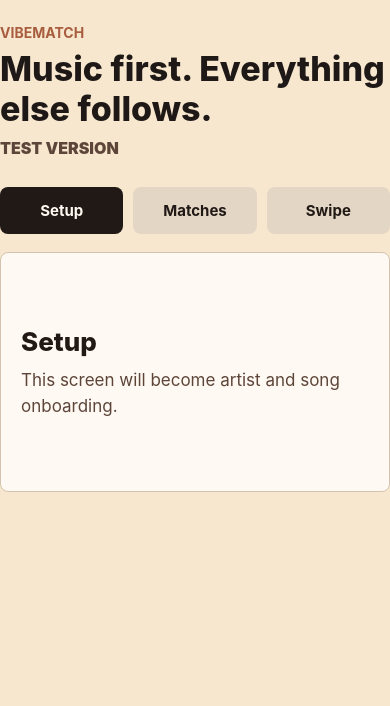
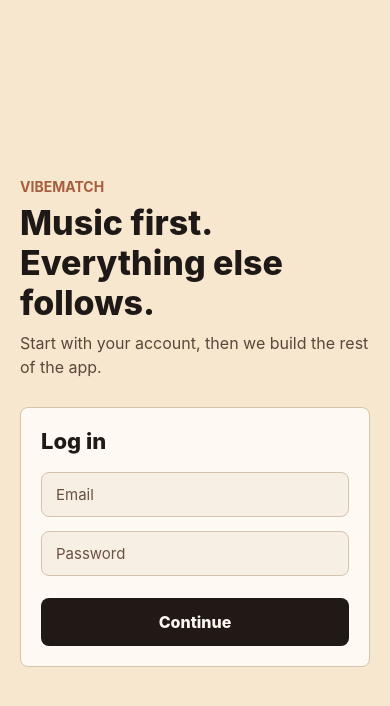
Before and after one commit to d3-f4u1t/VIBEMATCH, a React Native app in the folder mobile/: screen / in a window 390 px wide. Shown: the top 706 px of the page. Built offline with nearby package versions, Linux system fonts and the light colour scheme.

Commit message:
Reworked: FrontEnd code and file STR

```diff
--- a/mobile/App.tsx
+++ b/mobile/App.tsx
@@ -1,92 +1,16 @@
 // main app file
-// & "C:\Program Files\nodejs\npm.cmd" run start
-import { useState } from "react";
+//  & "C:\Program Files\nodejs\npm.cmd" run start
 import { StatusBar } from "expo-status-bar";
-import { Pressable, SafeAreaView, StyleSheet, Text, View } from "react-native";
+import { SafeAreaView, StyleSheet } from "react-native";
+
+import { AuthScreen } from "./src/screens/AuthScreen";
 
 export default function App() {
-  const [activeTab, setActiveTab] = useState<"setup" | "matches" | "swipe">(
-    "setup"
-  );
-
   return (
     <SafeAreaView style={styles.screen}>
-      <View style={styles.header}>
-        <Text style={styles.eyebrow}>VibeMatch</Text>
-        <Text style={styles.title}>Music first. Everything else follows.</Text>
-        <Text style={styles.subtitle}>
-          TEST VERSION
-        </Text>
-      </View>
-
-      <View style={styles.tabRow}>
-        <TabButton
-          label="Setup"
-          isActive={activeTab === "setup"}
-          onPress={() => setActiveTab("setup")}
-        />
-        <TabButton
-          label="Matches"
-          isActive={activeTab === "matches"}
-          onPress={() => setActiveTab("matches")}
-        />
-        <TabButton
-          label="Swipe"
-          isActive={activeTab === "swipe"}
-          onPress={() => setActiveTab("swipe")}
-        />
-      </View>
-
-      <View style={styles.panel}>
-        {activeTab === "setup" ? (
-          <>
-            <Text style={styles.panelTitle}>Setup</Text>
-            <Text style={styles.panelBody}>
-              This screen will become artist and song onboarding.
-            </Text>
-          </>
-        ) : null}
-
-        {activeTab === "matches" ? (
-          <>
-            <Text style={styles.panelTitle}>Matches</Text>
-            <Text style={styles.panelBody}>
-              This screen will show music-based match cards from the backend.
-            </Text>
-          </>
-        ) : null}
-
-        {activeTab === "swipe" ? (
-          <>
-            <Text style={styles.panelTitle}>Swipe</Text>
-            <Text style={styles.panelBody}>
-              This screen will become the actual swipe deck and mutual match area.
-            </Text>
-          </>
-        ) : null}
-      </View>
-
+      <AuthScreen />
       <StatusBar style="auto" />
     </SafeAreaView>
-  );
-}
-
-type TabButtonProps = {
-  label: string;
-  isActive: boolean;
-  onPress: () => void;
-};
-
-function TabButton({ label, isActive, onPress }: TabButtonProps) {
-  return (
-    <Pressable
-      onPress={onPress}
-      style={[styles.tabButton, isActive && styles.tabButtonActive]}
-    >
-      <Text style={[styles.tabText, isActive && styles.tabTextActive]}>
-        {label}
-      </Text>
-    </Pressable>
   );
 }
 
@@ -94,72 +18,5 @@
   screen: {
     flex: 1,
     backgroundColor: "#f7e7cf",
-    padding: 20,
-  },
-  header: {
-    marginTop: 24,
-    gap: 8,
-  },
-  eyebrow: {
-    color: "#a85d3f",
-    fontSize: 14,
-    fontWeight: "700",
-    textTransform: "uppercase",
-  },
-  title: {
-    color: "#1e1916",
-    fontSize: 34,
-    lineHeight: 40,
-    fontWeight: "800",
-  },
-  subtitle: {
-    color: "#5d4639",
-    fontSize: 16,
-    lineHeight: 22,
-    fontWeight: '900'
-  },
-  tabRow: {
-    flexDirection: "row",
-    gap: 10,
-    marginTop: 28,
-  },
-  tabButton: {
-    flex: 1,
-    paddingVertical: 14,
-    borderRadius: 8,
-    backgroundColor: "#e3d6c4",
-    alignItems: "center",
-  },
-  tabButtonActive: {
-    backgroundColor: "#201915",
-  },
-  tabText: {
-    color: "#201915",
-    fontSize: 15,
-    fontWeight: "700",
-  },
-  tabTextActive: {
-    color: "#fff8f1",
-  },
-  panel: {
-    marginTop: 18,
-    backgroundColor: "#fff9f3",
-    borderRadius: 8,
-    borderWidth: 1,
-    borderColor: "#d4c4af",
-    padding: 20,
-    minHeight: 240,
-    justifyContent: "center",
-  },
-  panelTitle: {
-    color: "#201915",
-    fontSize: 26,
-    fontWeight: "800",
-    marginBottom: 10,
-  },
-  panelBody: {
-    color: "#5d4639",
-    fontSize: 17,
-    lineHeight: 26,
   },
 });
--- /dev/null
+++ b/mobile/src/screens/AuthScreen.tsx
@@ -0,0 +1,103 @@
+import { Pressable, StyleSheet, Text, TextInput, View } from "react-native";
+
+export function AuthScreen() {
+  return (
+    <View style={styles.container}>
+      <View style={styles.header}>
+        <Text style={styles.eyebrow}>VibeMatch</Text>
+        <Text style={styles.title}>Music first. Everything else follows.</Text>
+        <Text style={styles.subtitle}>
+          Start with your account, then we build the rest of the app.
+        </Text>
+      </View>
+
+      <View style={styles.card}>
+        <Text style={styles.sectionTitle}>Log in</Text>
+
+        <TextInput
+          placeholder="Email"
+          placeholderTextColor="#6a5143"
+          style={styles.input}
+          autoCapitalize="none"
+          keyboardType="email-address"
+        />
+
+        <TextInput
+          placeholder="Password"
+          placeholderTextColor="#6a5143"
+          style={styles.input}
+          secureTextEntry
+        />
+
+        <Pressable style={styles.button}>
+          <Text style={styles.buttonText}>Continue</Text>
+        </Pressable>
+      </View>
+    </View>
+  );
+}
+
+const styles = StyleSheet.create({
+  container: {
+    flex: 1,
+    padding: 20,
+    justifyContent: "center",
+  },
+  header: {
+    marginBottom: 28,
+    gap: 8,
+  },
+  eyebrow: {
+    color: "#a85d3f",
+    fontSize: 14,
+    fontWeight: "700",
+    textTransform: "uppercase",
+  },
+  title: {
+    color: "#1e1916",
+    fontSize: 34,
+    lineHeight: 40,
+    fontWeight: "800",
+  },
+  subtitle: {
+    color: "#5d4639",
+    fontSize: 16,
+    lineHeight: 24,
+  },
+  card: {
+    backgroundColor: "#fff9f3",
+    borderRadius: 8,
+    borderWidth: 1,
+    borderColor: "#d4c4af",
+    padding: 20,
+    gap: 14,
+  },
+  sectionTitle: {
+    color: "#201915",
+    fontSize: 22,
+    fontWeight: "800",
+    marginBottom: 4,
+  },
+  input: {
+    backgroundColor: "#f7efe4",
+    borderWidth: 1,
+    borderColor: "#d4c4af",
+    borderRadius: 8,
+    paddingHorizontal: 14,
+    paddingVertical: 12,
+    color: "#201915",
+    fontSize: 15,
+  },
+  button: {
+    marginTop: 8,
+    backgroundColor: "#201915",
+    borderRadius: 8,
+    paddingVertical: 14,
+    alignItems: "center",
+  },
+  buttonText: {
+    color: "#fff8f1",
+    fontSize: 16,
+    fontWeight: "800",
+  },
+});
```
